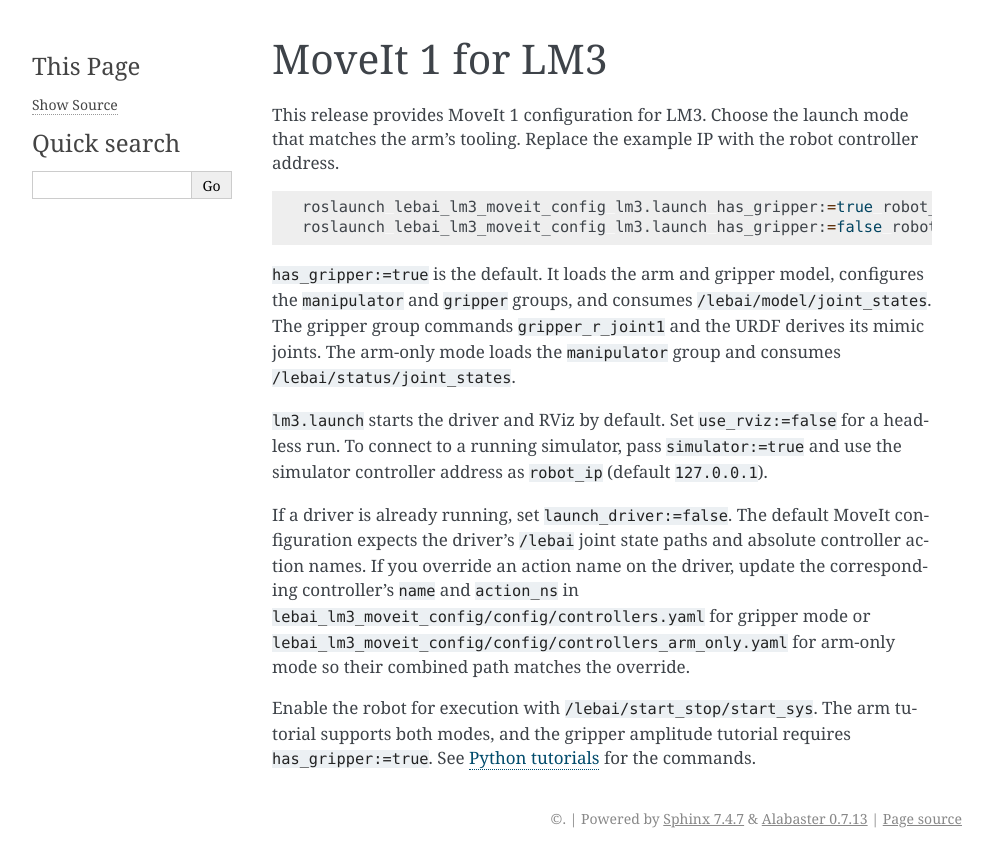
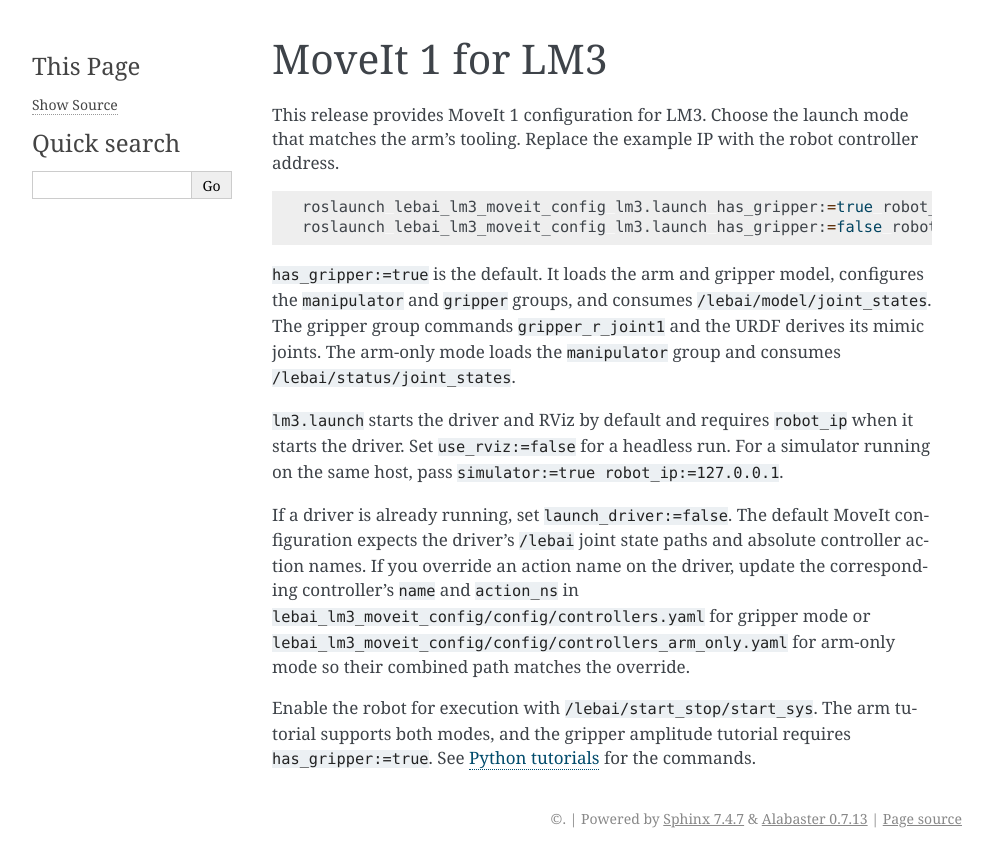
Before and after one commit to lebai-robotics/lebai-ros-sdk, a Sphinx documentation site: the page built from docs/moveit.rst, in a window 1280 px wide. Shown: the top 867 px of the page, without its empty margins (148-1141 px from the left). Built offline with Sphinx 7.4.7, drawn with Linux system fonts in a browser that asks for light colours.

Commit message:
fix: require controller address for lm3 moveit driver

```diff
--- a/docs/moveit.rst
+++ b/docs/moveit.rst
@@ -17,10 +17,10 @@ configures the ``manipulator`` and ``gripper`` groups, and consumes
 mode loads the ``manipulator`` group and consumes
 ``/lebai/status/joint_states``.
 
-``lm3.launch`` starts the driver and RViz by default. Set
-``use_rviz:=false`` for a headless run. To connect to a running simulator,
-pass ``simulator:=true`` and use the simulator controller address as
-``robot_ip`` (default ``127.0.0.1``).
+``lm3.launch`` starts the driver and RViz by default and requires
+``robot_ip`` when it starts the driver. Set ``use_rviz:=false`` for a
+headless run. For a simulator running on the same host, pass
+``simulator:=true robot_ip:=127.0.0.1``.
 
 If a driver is already running, set ``launch_driver:=false``. The default
 MoveIt configuration expects the driver's ``/lebai`` joint state paths and
```
Also changed, not shown: 2 other files.
